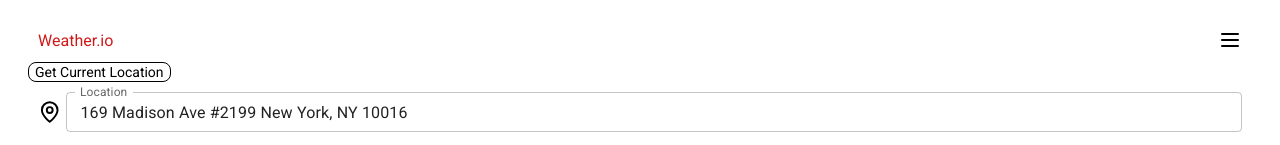
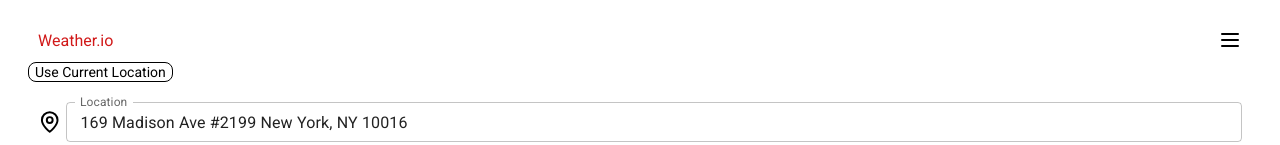
Before and after one commit to JohnsonNYC/camping-weather-app, a React (Vite) app: page / in a window 1280 px wide. Shown: the top 145 px of the page. Built offline with nearby package versions, Linux system fonts and the light colour scheme; no server answers.

Commit message:
small UI tweak

```diff
--- a/src/components/DayCell.jsx
+++ b/src/components/DayCell.jsx
@@ -92,7 +92,8 @@ const Wrapper = styled.div`
   scroll-snap-align: start;
 
   @media screen and (min-width: 1350px){
-    border:1px solid red;
+    border: 1px solid gray;
+    border-radius: 6px;
     min-width: 48%;
   }
 `
--- a/src/components/Header.jsx
+++ b/src/components/Header.jsx
@@ -35,7 +35,7 @@ const Header = ({ weatherData, currLocation, selectedDay, selectedPeriod, errorM
         <Display color='red'>Weather.io</Display>
         <StyledMenu />
       </FlexContainer>
-      <StyledButton onClick={getCurrentLocation}><Text size='xs' color='blue'>Get Current Location</Text></StyledButton>
+      <StyledButton onClick={getCurrentLocation}><Text size='xs' color='blue'>Use Current Location</Text></StyledButton>
       <InputContainer>
 
         <FlexContainer>
@@ -108,6 +108,7 @@ const StyledButton = styled.button`
   border-radius: 8px;
   background: white;
   cursor: pointer;
+  margin-bottom: 10px;
 `
 const StyledMenu = styled(Menu)`
   margin-left: auto;
--- a/src/services/weather.services.js
+++ b/src/services/weather.services.js
@@ -1,6 +1,5 @@
 import axios from "axios";
 const WEATHER_API = import.meta.env.VITE_WEATHER_API_KEY;
-console.log(WEATHER_API);
 export const getWeatherData = async (location, startDate, endDate) => {
   const url = `https://weather.visualcrossing.com/VisualCrossingWebServices/rest/services/timeline/${location}/${startDate}/${endDate}?unitGroup=us&key=${WEATHER_API}&contentType=json`;
   try {
```
